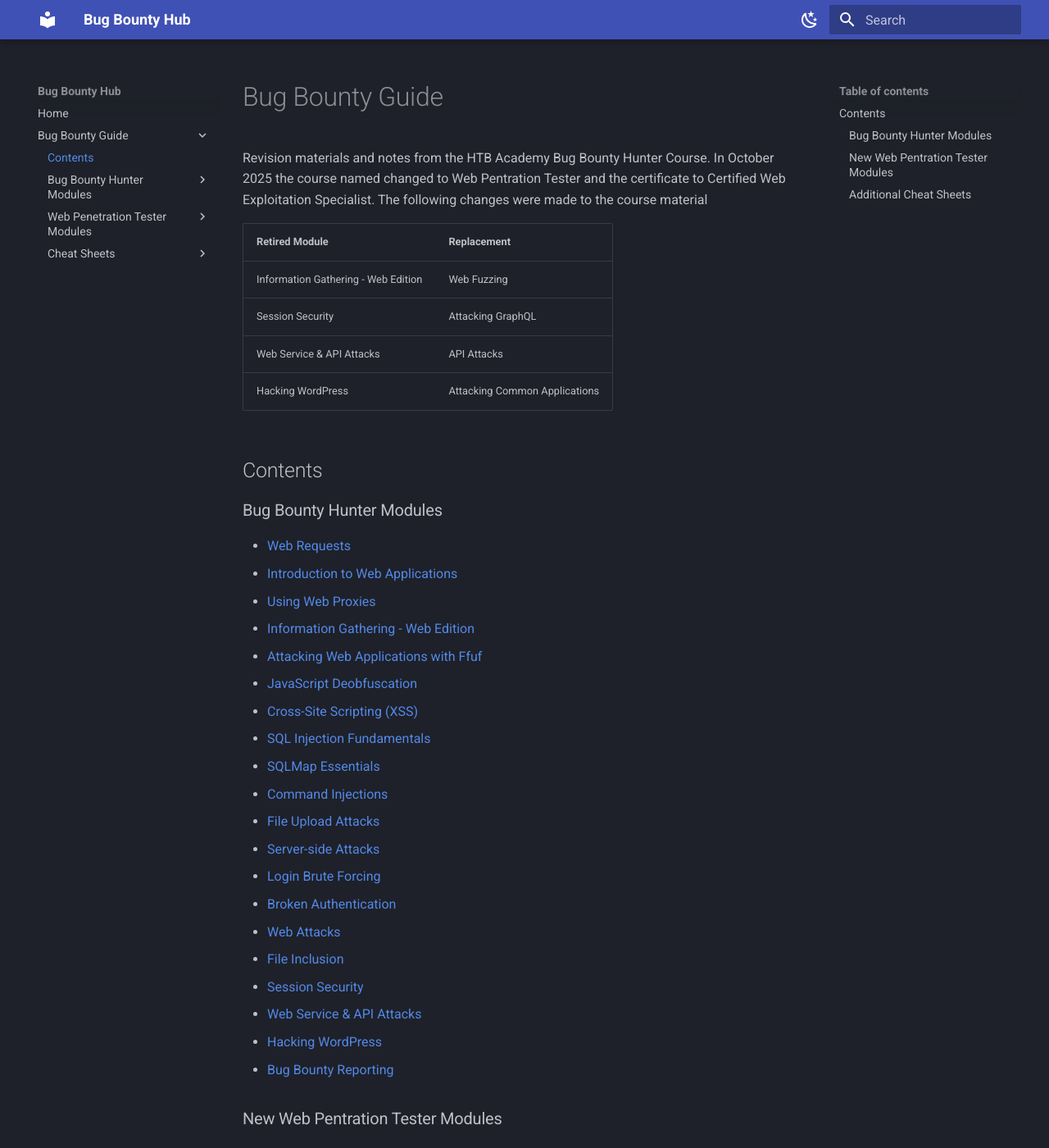
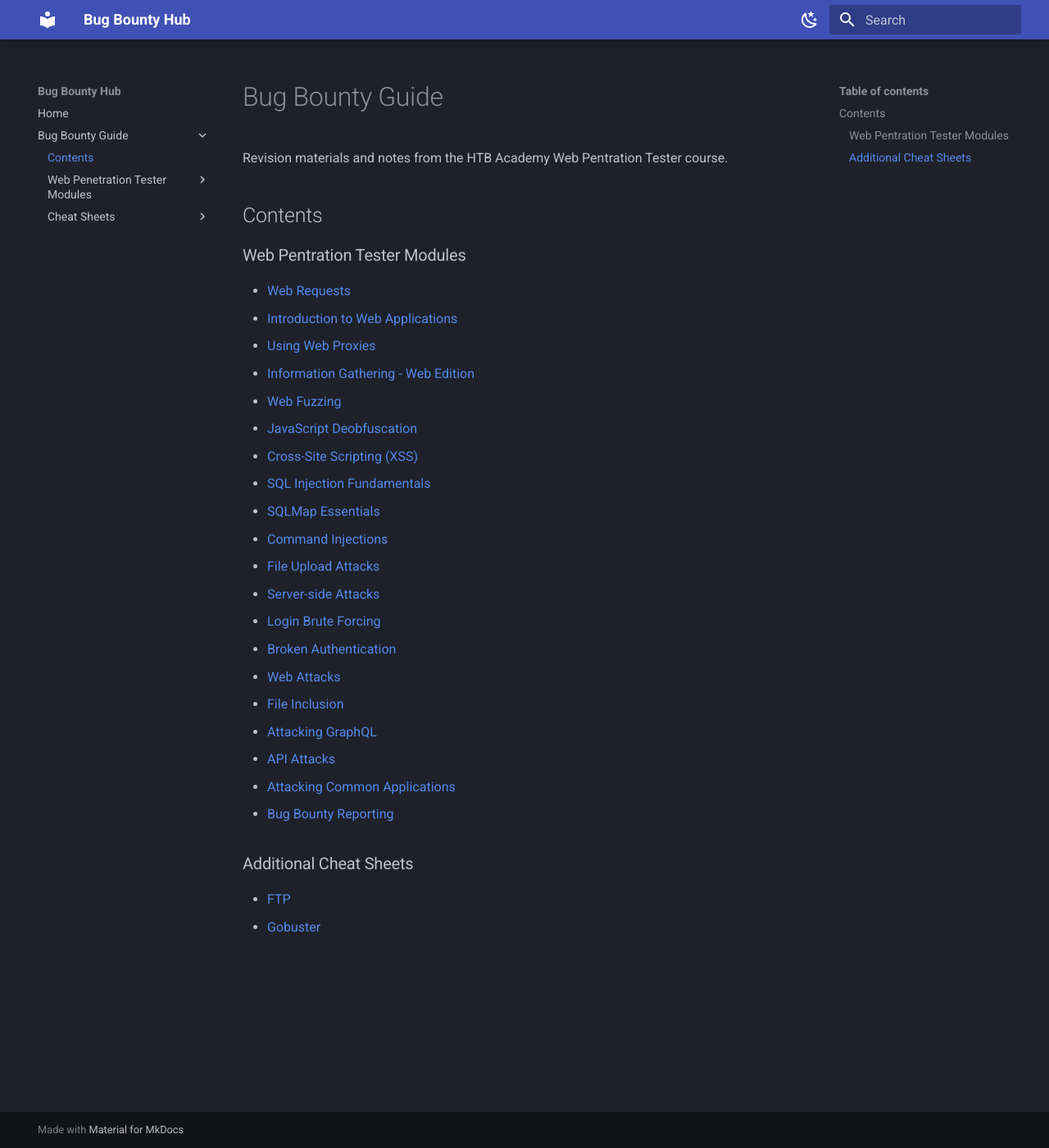
Before and after one commit to variable190/BugBounty, an MkDocs documentation site: the page built from docs/bug-bounty-guide/index.md, in a window 1280 px wide and 1400 px high. Shown: the whole window at 82% size. Built offline with MkDocs 1.6.1 and Material for MkDocs 9.7.7, drawn with Linux system fonts in a browser that asks for light colours.

Commit message:
update navigation and contents page to reflect move to CWEE from CBBH

```diff
--- a/docs/bug-bounty-guide/index.md
+++ b/docs/bug-bounty-guide/index.md
@@ -1,24 +1,15 @@
 # Bug Bounty Guide
 
-Revision materials and notes from the HTB Academy Bug Bounty Hunter Course.
-In October 2025 the course named changed to Web Pentration Tester and the certificate to Certified Web Exploitation Specialist.
-The following changes were made to the course material
-
-| Retired Module | Replacement |
-|----------------|-------------|
-| Information Gathering - Web Edition | Web Fuzzing |
-| Session Security | Attacking GraphQL |
-| Web Service & API Attacks | API Attacks |
-| Hacking WordPress | Attacking Common Applications |
+Revision materials and notes from the HTB Academy Web Pentration Tester course.
 
 ## Contents
 
-### Bug Bounty Hunter Modules
+### Web Pentration Tester Modules
 - [Web Requests](./web-requests.md)
 - [Introduction to Web Applications](./introduction-to-web-applications.md)
 - [Using Web Proxies](./using-web-proxies.md)
 - [Information Gathering - Web Edition](./information-gathering-web-edition.md)
-- [Attacking Web Applications with Ffuf](./attacking-web-applications-with-ffuf.md)
+- [Web Fuzzing](./web-fuzzing.md)
 - [JavaScript Deobfuscation](./javascript-deobfuscation.md)
 - [Cross-Site Scripting (XSS)](./cross-site-scripting-(xss).md)
 - [SQL Injection Fundamentals](./sql-injection-fundamentals.md)
@@ -30,16 +21,10 @@
 - [Broken Authentication](./broken-authentication.md)
 - [Web Attacks](./web-attacks.md)
 - [File Inclusion](./file-inclusion.md)
-- [Session Security](./session-security.md)
-- [Web Service & API Attacks](./web-service-and-api-attacks.md)
-- [Hacking WordPress](./hacking-wordpress.md)
-- [Bug Bounty Reporting](./bug-bounty-hunting-process.md)
-
-### New Web Pentration Tester Modules
-- [Web Fuzzing](./web-fuzzing.md)
 - [Attacking GraphQL](./attacking-graphql.md)
 - [API Attacks](./api-attacks.md)
 - [Attacking Common Applications](./attacking-common-applications.md)
+- [Bug Bounty Reporting](./bug-bounty-hunting-process.md)
 
 ### Additional Cheat Sheets
 - [FTP](./ftp-cheat.md)
--- a/mkdocs.yml
+++ b/mkdocs.yml
@@ -3,12 +3,12 @@
   - Home: index.md
   - Bug Bounty Guide:
     - Contents: bug-bounty-guide/index.md
-    - Bug Bounty Hunter Modules:
+    - Web Penetration Tester Modules:
       - Web Requests: bug-bounty-guide/web-requests.md
       - Introduction to Web Applications: bug-bounty-guide/introduction-to-web-applications.md
       - Using Web Proxies: bug-bounty-guide/using-web-proxies.md
       - Information Gathering Web Edition: bug-bounty-guide/information-gathering-web-edition.md
-      - Attacking Web Applications with Ffuf: bug-bounty-guide/attacking-web-applications-with-ffuf.md
+      - Web Fuzzing: bug-bounty-guide/web-fuzzing.md
       - JavaScript Deobfuscation: bug-bounty-guide/javascript-deobfuscation.md
       - Cross-Site Scripting (XSS): bug-bounty-guide/cross-site-scripting-(xss).md
       - SQL Injection Fundamentals: bug-bounty-guide/sql-injection-fundamentals.md
@@ -20,15 +20,10 @@
       - Broken Authentication: bug-bounty-guide/broken-authentication.md
       - Web Attacks: bug-bounty-guide/web-attacks.md
       - File Inclusion: bug-bounty-guide/file-inclusion.md
-      - Session Security: bug-bounty-guide/session-security.md
-      - Web Service & API Attacks: bug-bounty-guide/web-service-and-api-attacks.md
-      - Hacking WordPress: bug-bounty-guide/hacking-wordpress.md
-      - Bug Bounty Hunting Process: bug-bounty-guide/bug-bounty-hunting-process.md
-    - Web Penetration Tester Modules:
-      - Web Fuzzing: bug-bounty-guide/web-fuzzing.md
       - Attacking GraphQL: bug-bounty-guide/attacking-graphql.md
       - API Attacks: bug-bounty-guide/api-attacks.md
       - Attacking Common Applications: bug-bounty-guide/attacking-common-applications.md
+      - Bug Bounty Hunting Process: bug-bounty-guide/bug-bounty-hunting-process.md
     - Cheat Sheets:
       - FTP: bug-bounty-guide/ftp-cheat.md
       - Gobuster: bug-bounty-guide/gobuster-cheat.md
```
